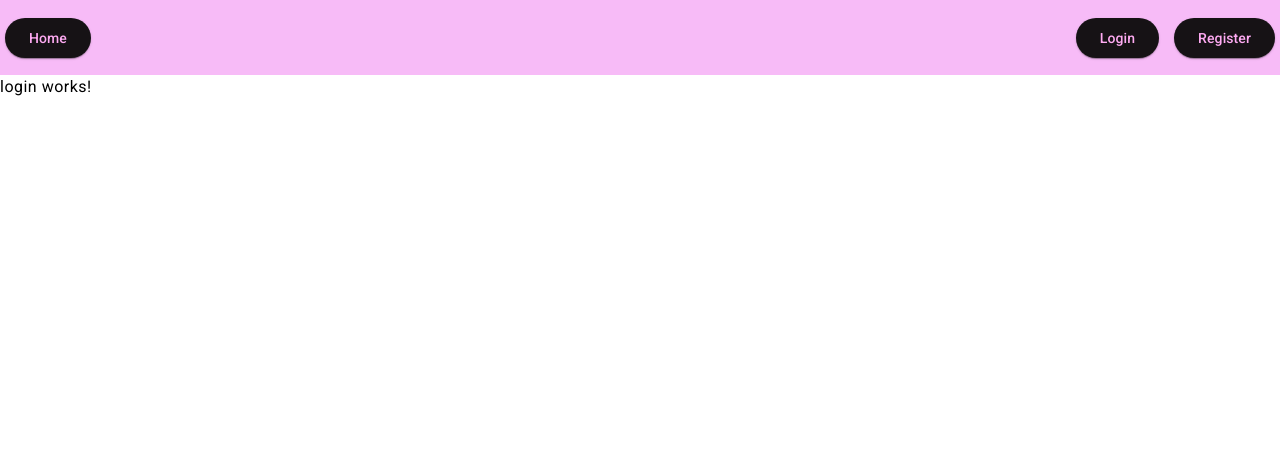
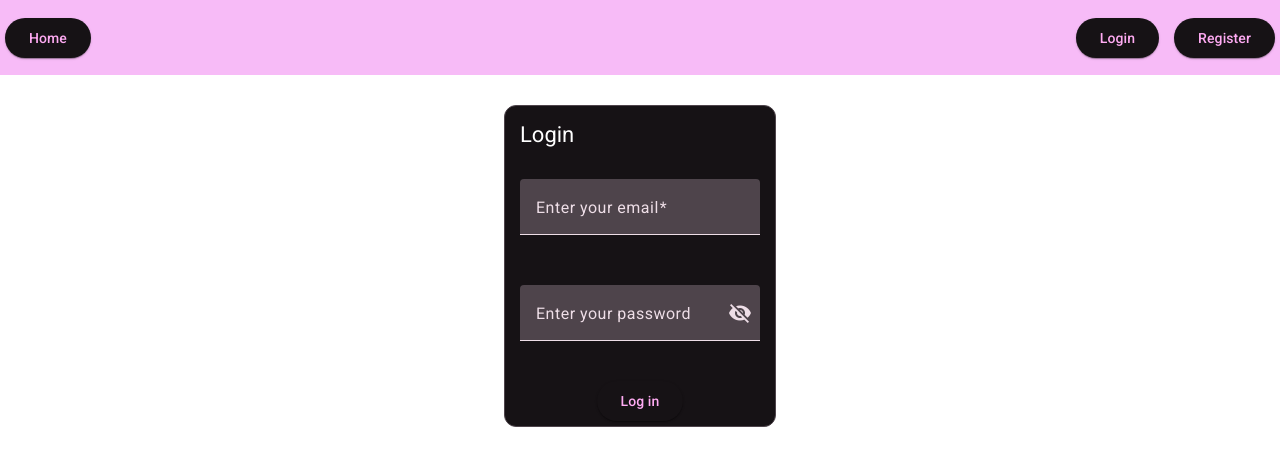
Before and after one commit to Kuki031/abbrevio-application-spa, an Angular app: page /login in a window 1280 px wide. Shown: the top 466 px of the page. Built offline with nearby package versions, Linux system fonts and the light colour scheme.

Commit message:
Add login component

```diff
--- a/src/app/auth-actions/login/login.component.css
+++ b/src/app/auth-actions/login/login.component.css
@@ -0,0 +1,45 @@
+.container {
+    display: flex;
+    align-items: center;
+    flex-wrap: wrap;
+    flex-direction: column;
+    justify-content: center;
+    margin: 5px;
+    transform: translateY(25px);
+    animation: .5s fadein ease-in-out;
+}
+
+.register-container {
+    display: flex;
+    flex-wrap: wrap;
+    flex-direction: column;
+}
+
+.register-container__option {
+    display: flex;
+    align-items: center;
+    justify-content: center;
+    margin: 5px;
+}
+
+.register-container mat-form-field,
+mat-card-title,
+h3 {
+    margin: 10px;
+    padding: 5px;
+}
+
+mat-card-content,
+mat-card-title {
+    color: #fff;
+}
+
+@keyframes fadein {
+    0% {
+        transform: translateY(-200px);
+    }
+
+    100% {
+        transform: translateY(25px);
+    }
+}
--- a/src/app/auth-actions/login/login.component.html
+++ b/src/app/auth-actions/login/login.component.html
@@ -1 +1,40 @@
-<p>login works!</p>
+<div class="container">
+    <mat-card appearance="outlined">
+        <form>
+            <div class="register-container">
+                <mat-card-title>Login</mat-card-title>
+                <mat-form-field>
+                <mat-label>Enter your email</mat-label>
+                <input
+                    matInput
+                    placeholder="pat@example.com"
+                    [formControl]="email"
+                    (blur)="updateErrorMessage()"
+                    required
+                />
+                @if (email.invalid) {
+                    <mat-error>{{errorMessage()}}</mat-error>
+                }
+                </mat-form-field>
+
+                <mat-form-field>
+                    <mat-label>Enter your password</mat-label>
+                    <input matInput [type]="hide() ? 'password' : 'text'" />
+                    <button
+                    mat-icon-button
+                    matSuffix
+                    (click)="clickEvent($event)"
+                    [attr.aria-label]="'Hide password'"
+                    [attr.aria-pressed]="hide()"
+                    >
+                    <mat-icon>{{hide() ? 'visibility_off' : 'visibility'}}</mat-icon>
+                    </button>
+                </mat-form-field>
+                <div class="register-container__option">
+                <button mat-raised-button>Log in</button>
+            </div>
+            </div>
+
+        </form>
+</mat-card>
+</div>
--- a/src/app/auth-actions/login/login.component.ts
+++ b/src/app/auth-actions/login/login.component.ts
@@ -1,12 +1,45 @@
-import { Component } from '@angular/core';
+import { ChangeDetectionStrategy, Component, signal } from '@angular/core';
+import { takeUntilDestroyed } from '@angular/core/rxjs-interop';
+import { FormControl, FormsModule, ReactiveFormsModule, Validators } from '@angular/forms';
+import { MatFormFieldModule } from '@angular/material/form-field';
+import { MatInputModule } from '@angular/material/input';
+import { MatIconModule } from '@angular/material/icon';
+import { MatButtonModule } from '@angular/material/button';
+import { merge } from 'rxjs';
+import { MatCardModule } from '@angular/material/card';
 
 @Component({
   selector: 'app-login',
+  templateUrl: './login.component.html',
+  styleUrl: './login.component.css',
   standalone: true,
-  imports: [],
-  templateUrl: './login.component.html',
-  styleUrl: './login.component.css'
+  imports: [MatFormFieldModule, MatInputModule, FormsModule, ReactiveFormsModule, MatIconModule, MatButtonModule, MatCardModule],
+  changeDetection: ChangeDetectionStrategy.OnPush,
 })
 export class LoginComponent {
+  readonly email = new FormControl('', [Validators.required, Validators.email]);
 
+  errorMessage = signal('');
+
+  hide = signal(true);
+  clickEvent(event: MouseEvent) {
+    this.hide.set(!this.hide());
+    event.stopPropagation();
+  }
+
+  constructor() {
+    merge(this.email.statusChanges, this.email.valueChanges)
+      .pipe(takeUntilDestroyed())
+      .subscribe(() => this.updateErrorMessage());
+  }
+
+  updateErrorMessage() {
+    if (this.email.hasError('required')) {
+      this.errorMessage.set('You must enter a value');
+    } else if (this.email.hasError('email')) {
+      this.errorMessage.set('Not a valid email');
+    } else {
+      this.errorMessage.set('');
+    }
+  }
 }
```
